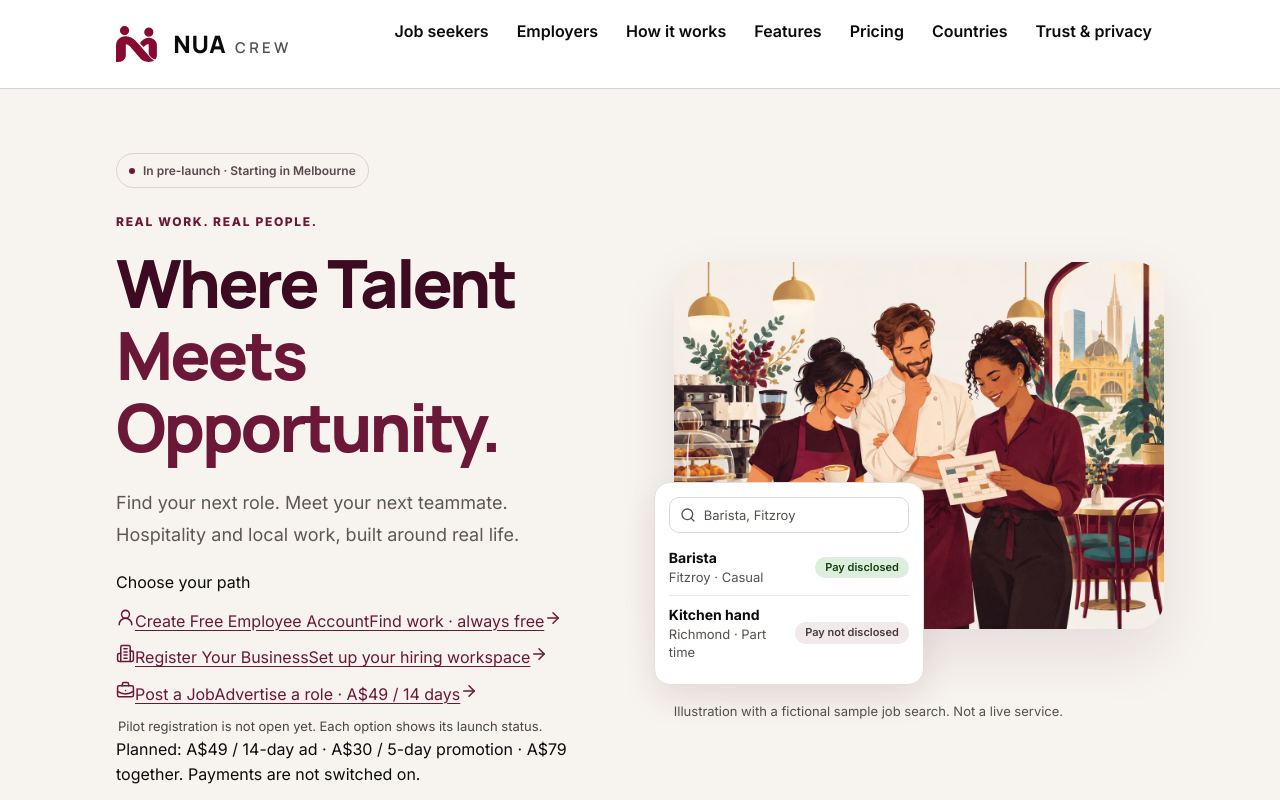
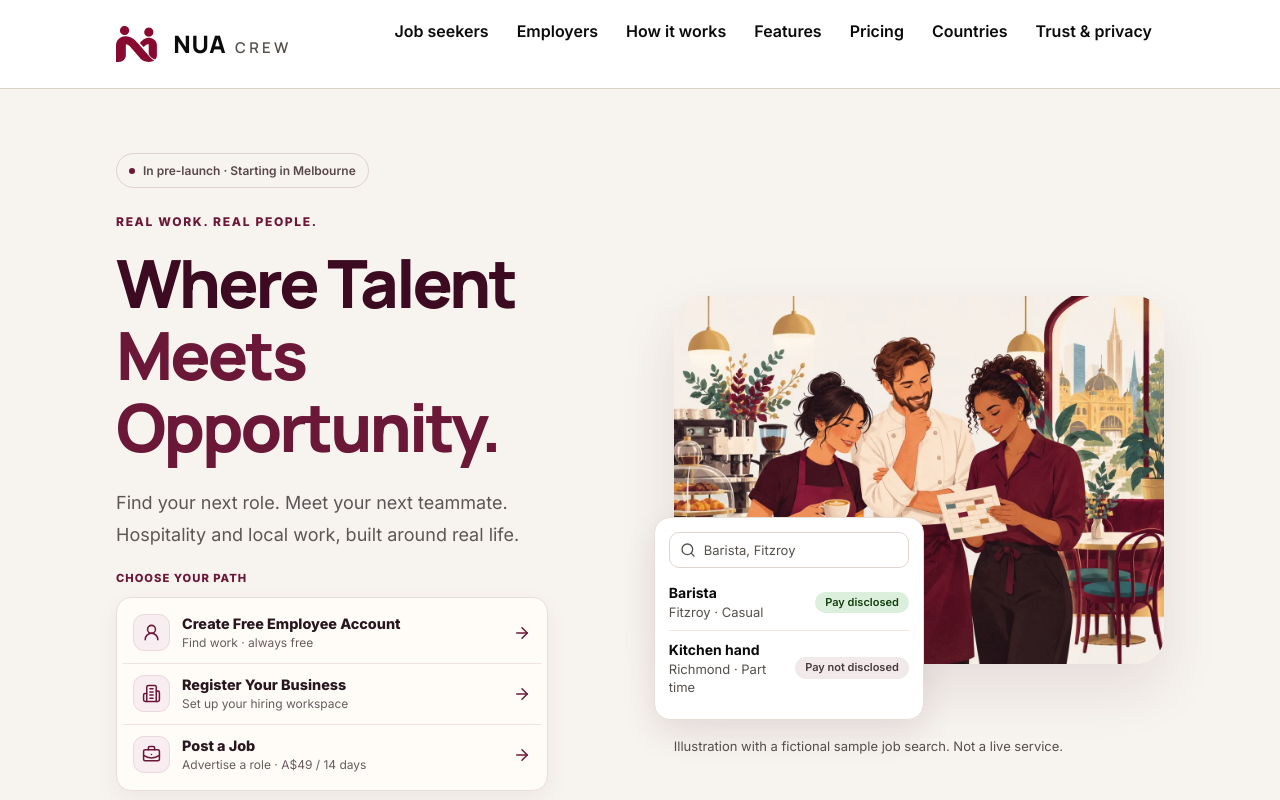
Before and after one commit to BSaumil/NUA-CREW, a Next.js app in the folder apps/site/: page / in a window 1280 px wide. Shown: the top 800 px of the page. Built offline with nearby package versions, Linux system fonts and the light colour scheme.

Commit message:
ux: constrain get-started panel to 432px with premium compact row styling

```diff
--- a/apps/site/app/site.css
+++ b/apps/site/app/site.css
@@ -2094,76 +2094,118 @@ main {
   }
 }
 
-/* Stage A: three compact, equal-weight decisions instead of a wall of repeated warnings. */
+/* Refined homepage entry points: three narrow, touch-friendly rows.
+   Stay within the hero copy column rather than filling a wide grid. */
 .entry-points {
-  max-width: 580px;
+  width: 100%;
+  max-width: 432px;
   margin-top: 20px;
 }
-.entry-points ul {
+.entry-points__eyebrow {
+  margin: 0 0 9px;
+  color: #6b1738;
+  font-size: 0.7rem;
+  font-weight: 800;
+  letter-spacing: 0.09em;
+  text-transform: uppercase;
+}
+.entry-points__list {
   list-style: none;
   margin: 0;
-  padding: 0;
-  display: grid;
-  grid-template-columns: minmax(0, 1fr);
-  gap: 10px;
-}
-.entry-points__card {
+  padding: 5px;
+  border: 1px solid #e8dcd9;
+  border-radius: 15px;
+  background: #fffcf8;
+  box-shadow: 0 8px 24px rgb(60 11 33 / 5%);
+}
+.entry-points__list li + li {
+  border-top: 1px solid #eee4e1;
+}
+.entry-points__link {
+  display: flex;
+  align-items: center;
+  gap: 12px;
+  min-height: 60px;
+  padding: 9px 11px;
+  border-radius: 10px;
+  color: #29171f;
+  text-decoration: none;
+  transition: background-color 150ms ease, color 150ms ease;
+}
+.entry-points__link:hover {
+  background: #f6eceb;
+  color: #6b1738;
+}
+.entry-points__link:focus-visible {
+  outline: 3px solid #6b1738;
+  outline-offset: -3px;
+}
+.entry-points__icon {
+  display: grid;
+  place-items: center;
+  width: 37px;
+  height: 37px;
+  flex: 0 0 37px;
+  border: 1px solid #ead9de;
+  border-radius: 11px;
+  background: #f8edf0;
+  color: #6b1738;
+}
+.entry-points__copy {
+  display: grid;
   min-width: 0;
-  padding: 10px 12px;
-  border: 1px solid #e6dcd9;
-  border-radius: 16px;
-  background: #fffcf7;
-  display: grid;
-  gap: 5px;
-}
-.entry-points__topline {
-  display: flex;
-  align-items: center;
-  justify-content: space-between;
-  flex-wrap: wrap;
-  gap: 4px 10px;
-}
-.entry-points__audience {
-  color: #3c0b21;
+  gap: 2px;
+  flex: 1 1 auto;
+}
+.entry-points__title {
+  font-size: 0.9rem;
+  line-height: 1.3;
+  font-weight: 800;
+}
+.entry-points__detail {
   font-size: 0.75rem;
-  font-weight: 800;
-  letter-spacing: 0.025em;
-}
-.entry-points__status {
-  color: #514548;
-  border: 1px solid #ded4d0;
-  border-radius: 99px;
-  padding: 2px 9px;
-  font-size: 0.7rem;
-  font-weight: 700;
-  white-space: nowrap;
-}
-.entry-points__card[data-open='true'] .entry-points__status {
-  color: #3c0b21;
-  background: #f4e9eb;
-  border-color: #bfa6ad;
-}
-.entry-points .nua-button {
-  width: 100%;
-  min-height: 48px;
-  min-width: 0;
-  justify-content: center;
-  white-space: normal;
-  text-align: center;
-  padding: 10px 14px;
-}
-.entry-points__description {
-  margin: 0;
-  font-size: 0.8125rem;
-  line-height: 1.45;
-  color: #5a4f51;
+  line-height: 1.3;
+  color: #675b5e;
+}
+.entry-points__arrow {
+  flex: 0 0 auto;
+  color: #6b1738;
+  transition: transform 150ms ease;
+}
+.entry-points__link:hover .entry-points__arrow {
+  transform: translateX(2px);
 }
 .entry-points__notice {
   margin: 10px 2px 0;
-  font-size: 0.8125rem;
-  line-height: 1.5;
-  color: #4d4344;
-}
+  color: #584d50;
+  font-size: 0.76rem;
+  line-height: 1.45;
+}
+.entry-points__price {
+  margin: 6px 2px 0;
+  color: #6a5c5f;
+  font-size: 0.72rem;
+  line-height: 1.45;
+}
+@media (prefers-reduced-motion: reduce) {
+  .entry-points__link,
+  .entry-points__arrow {
+    transition: none;
+  }
+  .entry-points__link:hover .entry-points__arrow {
+    transform: none;
+  }
+}
+@media (max-width: 359px) {
+  .entry-points__link {
+    gap: 9px;
+    padding: 8px;
+  }
+  .entry-points__title {
+    font-size: 0.85rem;
+  }
+}
+
 .site-nav__entry {
   display: none;
 }
```
